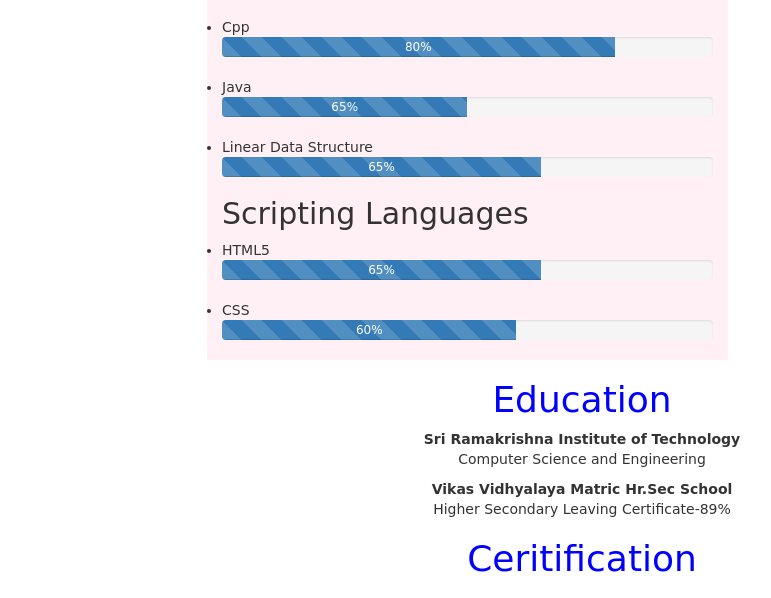
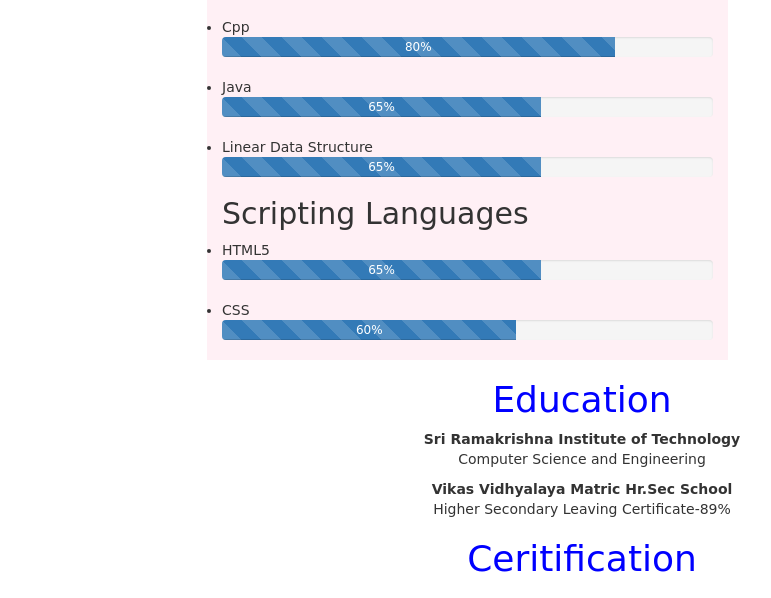
Before and after one commit to naveennavee/portfolio, a plain HTML site: page personal/index.html in a window 1280 px wide. Shown: the part 923-1521 px from the top of the page, without its empty margins (58-829 px from the left). Drawn offline with nearby package versions, Linux system fonts and the light colour scheme.

Commit message:
Update index.html

```diff
--- a/personal/index.html
+++ b/personal/index.html
@@ -155,7 +155,7 @@ background:#3b5998;
       80%
     </div></li>
 				<li>Java<div class="progress">
-    <div class="progress-bar progress-bar-striped active" role="progressbar" aria-valuenow="50" aria-valuemin="0" aria-valuemax="100" style="width:50%">
+    <div class="progress-bar progress-bar-striped active" role="progressbar" aria-valuenow="65" aria-valuemin="0" aria-valuemax="100" style="width:65%">
       65%
     </div></li>
 				      <li>Linear Data Structure<div class="progress">
```
